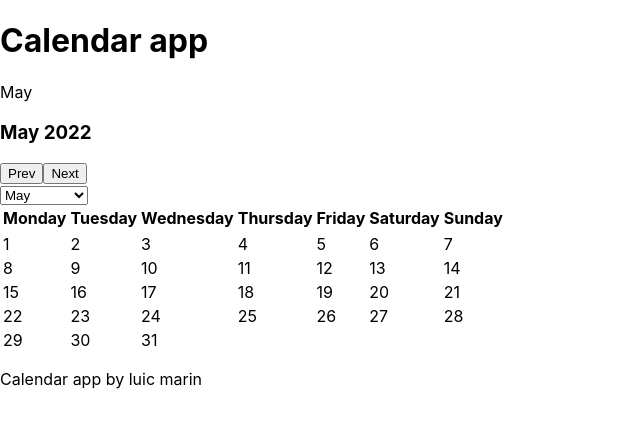
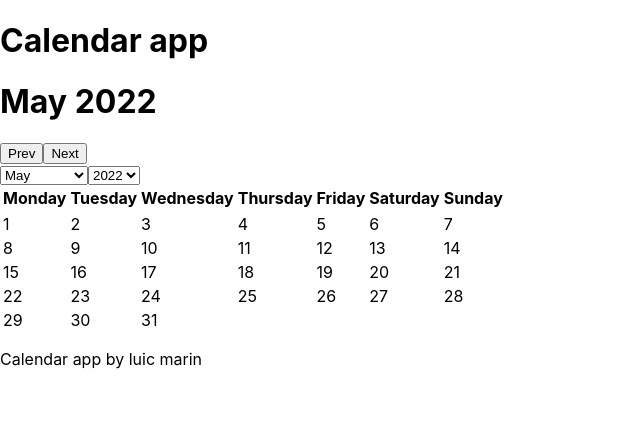
Before and after one commit to AcidBurnHen/swtichy, a Next.js app: page / in a window 1280 px wide. Shown: the top 428 px of the page, without its empty margins (0-640 px from the left). Built offline with nearby package versions, Linux system fonts and the light colour scheme.

Commit message:
Completed the logic for the selector for years

```diff
--- a/components/calendar/Calendar.tsx
+++ b/components/calendar/Calendar.tsx
@@ -3,24 +3,25 @@ import DaysInMonth from './DaysInMonth';
 import SelectDate from './SelectDate';
 
 import { useState } from 'react';
-import { getMonth } from '../../lib/datetime';
+import { getMonth, getYear } from '../../lib/datetime';
 
 const Calendar = () => {
-  const [parentMonth, setParentMonth] = useState(getMonth)
-
+  const [parentMonth, setParentMonth] = useState(getMonth);
+  const [parentYear, setParentYear] = useState(getYear)
 
   return (
     <div>
+      <h1>{parentMonth}  {parentYear}</h1>
+
       <div>
-        {parentMonth}
-        <SelectDate setParentMonth={setParentMonth} />
+        <SelectDate setParentMonth={setParentMonth} setParentYear={setParentYear}/>
       </div>
       <div>
         <table>
           <thead>
             <Weekdays />
           </thead>
-          <DaysInMonth month={parentMonth} />
+          <DaysInMonth month={parentMonth} year={parentYear}/>
         </table>
       </div>
     </div>
--- a/components/calendar/DaysInMonth.tsx
+++ b/components/calendar/DaysInMonth.tsx
@@ -2,13 +2,13 @@ import { FC } from 'react';
 import { getFirstDayOfMonth, getNumOfDaysInMonth } from '../../lib/datetime';
 
 interface Month {
-  month: string
+  month: string;
+  year: string;
 }
 
-const DaysInMonth: FC<Month> = ({month}) => {
-  const firstDay = getFirstDayOfMonth(month);
-  const monthDays = getNumOfDaysInMonth(month);
-
+const DaysInMonth: FC<Month> = ({ month, year }) => {
+  const firstDay = getFirstDayOfMonth(month, year);
+  const monthDays = getNumOfDaysInMonth(month, year);
 
   let emptySpace = [];
   for (let i = 1; i < firstDay; i++) {
--- a/components/calendar/SelectDate.tsx
+++ b/components/calendar/SelectDate.tsx
@@ -1,12 +1,12 @@
-
-import { dateData, getMonths, getMonth, getYear } from '../../lib/datetime';
+import { dateData, getMonths, getMonth, getYear, getYears } from '../../lib/datetime';
 import { useState, ChangeEvent, FC, SetStateAction, Dispatch } from 'react';
 
 interface MonthProps {
   setParentMonth: Dispatch<SetStateAction<string>>;
+  setParentYear:  Dispatch<SetStateAction<string>>
 }
 
-const SelectDate: FC<MonthProps> = ({ setParentMonth }) => {
+const SelectDate: FC<MonthProps> = ({ setParentMonth, setParentYear }) => {
   const [month, setMonth] = useState(getMonth);
   const [year, setYear] = useState(getYear);
 
@@ -18,18 +18,30 @@ const SelectDate: FC<MonthProps> = ({ setParentMonth }) => {
     );
   });
 
+  const years = getYears().map((year: string, index: number) => {
+    return (
+      <option value={year} key={index}>
+        {year}
+      </option>
+    )
+  })
+
   const nextMonth = () => {
-    const next = dateData.add(1, 'month').format('MMMM');
-    setMonth(next);
-    setParentMonth(next);
-    setYear(dateData.format("YYYY"))
+    const month = dateData.add(1, 'month').format('MMMM');
+    let year = dateData.format('YYYY')
+    setMonth(month);
+    setParentMonth(month);
+    setYear(year);
+    setParentYear(year);
   };
 
   const prevMonth = () => {
-    const prev = dateData.subtract(1, 'month').format('MMMM');
-    setMonth(prev);
-    setParentMonth(prev);
-    setYear(dateData.format("YYYY"))
+    let month = dateData.subtract(1, 'month').format('MMMM');
+    let year = dateData.format('YYYY')
+    setMonth(month);
+    setParentMonth(month);
+    setYear(year);
+    setParentYear(year)
   };
 
   const handleMonth = (event: ChangeEvent<HTMLSelectElement>) => {
@@ -37,22 +49,33 @@ const SelectDate: FC<MonthProps> = ({ setParentMonth }) => {
     setParentMonth(event.target.value);
   };
 
+  const handleYear = (event: ChangeEvent<HTMLSelectElement>) => {
+    setYear(event.target.value);
+    setParentYear(event.target.value);
+  }
+
   return (
     <div>
       <div>
-        <h3>
-          {month} {year}
-        </h3>
         <button onClick={prevMonth}>Prev</button>
         <button onClick={nextMonth}>Next</button>
       </div>
-      <select
+     <div>
+     <select
         defaultValue={month}
         onChange={handleMonth}
         name='months'
         id='months'>
         {months}
       </select>
+      <select
+        defaultValue={year}
+        onChange={handleYear}
+        name='years'
+        id='years'>
+        {years}
+      </select>
+     </div>
     </div>
   );
 };
--- a/lib/datetime.ts
+++ b/lib/datetime.ts
@@ -1,12 +1,25 @@
 const moment = require('moment');
 
-export const dateData = moment().clone()
+export const dateData = moment().clone();
 
 export const getYear: string = dateData.format('YYYY');
 
-export const getMonth: string = dateData.format("MMMM");
+export const getMonth: string = dateData.format('MMMM');
 
-export const getMonths: string[] = moment.months()
+export const getMonths: string[] = moment.months();
+
+export const getYears = (): string[] => {
+  let dates = [];
+  let startDate = moment("1980-01-01");
+  let stopDate = moment("2050-01-01");
+
+  while (startDate <= stopDate) {
+    dates.push(moment(startDate).format("YYYY"));
+    startDate = moment(startDate).add(1, "year");
+  }
+
+  return dates;
+}
 
 export const getWeekdays = (): string[] => {
   const days = moment.weekdays();
@@ -16,14 +29,12 @@ export const getWeekdays = (): string[] => {
   return days;
 };
 
-export const getNumOfDaysInMonth  = (month: string): number => moment(month, "MMMM").daysInMonth();
+export const getNumOfDaysInMonth = (month: string, year: string): number =>
+  moment(`${month} ${year}`, 'MMMM YYYY').daysInMonth();
 
-export const getFirstDayOfMonth = (month: string): number => {
-  const day1 = moment(month, "MMMM").startOf('month');
+export const getFirstDayOfMonth = (month: string, year: string): number => {
+  const day1 = moment(`${month} ${year}`, 'MMMM YYYY').startOf('month');
   const day = day1.day();
-
-  const test = moment("July 2022", "MMMM YYYY").startOf('month')
-  console.log(test.day)
 
   return Number(day);
 };
--- a/package.json
+++ b/package.json
@@ -9,7 +9,6 @@
     "lint": "next lint"
   },
   "dependencies": {
-    "date-fns": "^2.28.0",
     "moment": "^2.29.3",
     "next": "12.1.6",
     "react": "18.1.0",
```
Also changed, not shown: lib/helpers/allyears.ts (added), 1 other file (tests, documents, lock files or other folders).
